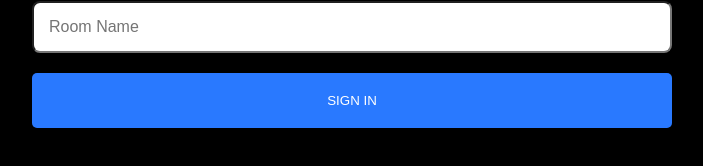
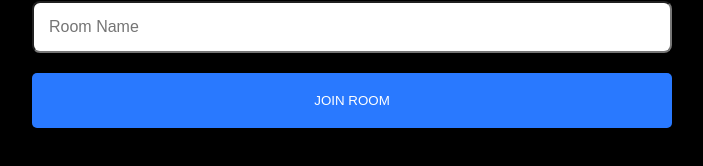
Before and after one commit to stanleyowen/chatapp, a React (Create React App) app in the folder client/: page / in a window 1280 px wide. Shown: the part 428-594 px from the top of the page, without its empty margins (288-991 px from the left). Built offline with nearby package versions, Linux system fonts and the light colour scheme; the HTML template or start-up script is replaced by a standard one.

Commit message:
Added Auto Deploy to Netlify

```diff
--- a/client/src/components/Chat/Chat.js
+++ b/client/src/components/Chat/Chat.js
@@ -16,7 +16,7 @@ const Chat = ({ location }) => {
     const [users, setUsers] = useState([]);
     const [message, setMessage] = useState('');
     const [messages, setMessages] = useState([]);
-    const ENDPOINT = 'https://e76c276a8ec4c46e80cec9bd1a3b67.herokuapp.com/';
+    const ENDPOINT = 'https://chatapp-clone-api.herokuapp.com/';
 
     useEffect(() => {
         const { name, room } = queryString.parse(location.search);
--- a/client/src/components/Join/Join.js
+++ b/client/src/components/Join/Join.js
@@ -13,7 +13,7 @@ const Join = () => {
                 <div><input placeholder="Initial Name" className="joinInput" type="text" onChange={(event) => setName(event.target.value)} /></div>
                 <div><input placeholder="Room Name" className="joinInput mt-20" type="text" onChange={(event) => setRoom(event.target.value)} /></div>
                 <Link onClick={event => (!name || !room) ? event.preventDefault() : null} to={`/chat?name=${name}&room=${room}`}>
-                    <button className="button mt-20" type="submit">Sign in</button>
+                    <button className="button mt-20" type="submit">Join Room</button>
                 </Link>
             </div>
         </div>
```
Also changed, not shown: 1 other file (tests, documents, lock files or other folders).
